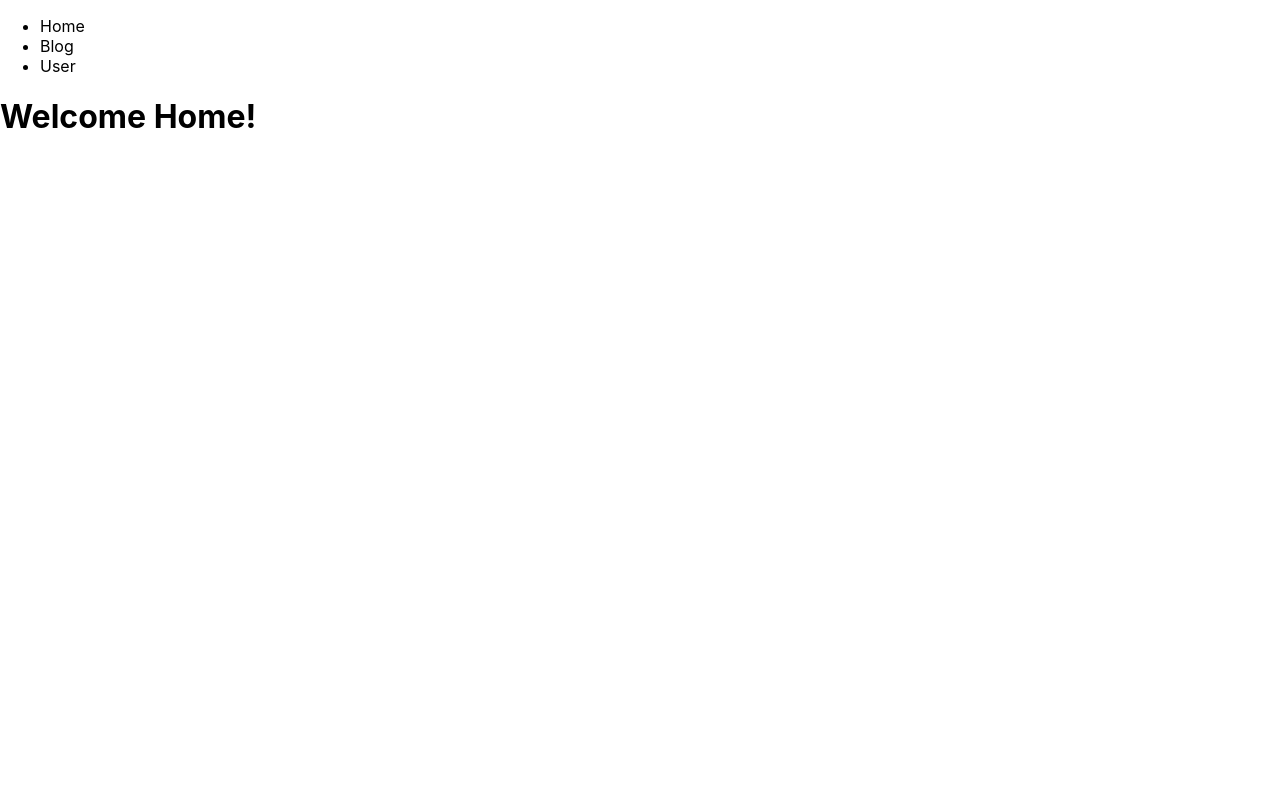
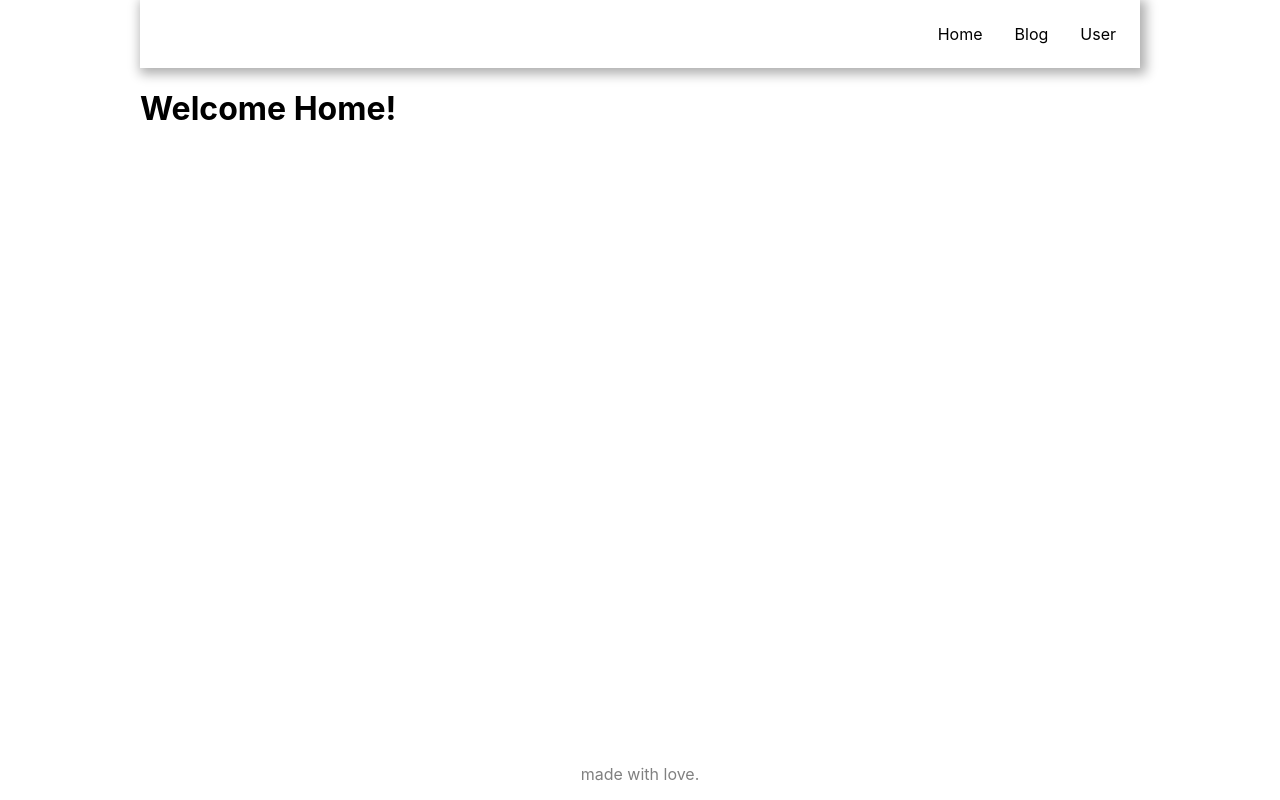
Before and after one commit to Permanaa/training-nextjs, a Next.js app: page / in a window 1280 px wide. Built offline with nearby package versions, Linux system fonts and the light colour scheme.

Commit message:
Add layout

```diff
--- /dev/null
+++ b/components/Footer/footer.module.css
@@ -0,0 +1,4 @@
+.title {
+  text-align: center;
+  color: gray;
+}
--- /dev/null
+++ b/components/Footer/index.tsx
@@ -0,0 +1,9 @@
+import styles from './footer.module.css'
+
+export default function Footer() {
+  return (
+    <footer>
+      <p className={styles.title}>made with love.</p>
+    </footer>
+  )
+}
--- /dev/null
+++ b/components/Header/header.module.css
@@ -0,0 +1,14 @@
+.container {
+  padding: 8px;
+  box-shadow: 3px 3px 11px 3px rgb(0 0 0 / 32%);
+}
+
+.list {
+  list-style: none;
+  display: flex;
+  justify-content: flex-end;
+}
+
+.item {
+  margin: 0px 16px;
+}
--- a/components/Header/index.tsx
+++ b/components/Header/index.tsx
@@ -1,12 +1,13 @@
 import Link from 'next/link'
+import styles from './header.module.css'
 
 export default function Header() {
   return (
-    <header>
-      <ul>
-        <li><Link href="/"><a>Home</a></Link></li>
-        <li><Link href="/blog"><a>Blog</a></Link></li>
-        <li><Link href="/user"><a>User</a></Link></li>
+    <header className={styles.container}>
+      <ul className={styles.list}>
+        <li className={styles.item}><Link href="/"><a>Home</a></Link></li>
+        <li className={styles.item}><Link href="/blog"><a>Blog</a></Link></li>
+        <li className={styles.item}><Link href="/user"><a>User</a></Link></li>
       </ul>
     </header>
   )
--- /dev/null
+++ b/layout/index.tsx
@@ -0,0 +1,21 @@
+import { ReactNode } from 'react'
+import Header from '../components/Header'
+import Footer from '../components/Footer'
+import styles from './layout.module.css'
+
+interface LayoutProps {
+  children: ReactNode;
+}
+
+const Layout = (props: LayoutProps) => {
+  const { children } = props
+  return (
+    <div className={styles.container}>
+      <Header />
+      <div className={styles.content}>{children}</div>
+      <Footer />
+    </div>
+  )
+}
+
+export default Layout
--- /dev/null
+++ b/layout/layout.module.css
@@ -0,0 +1,9 @@
+.container {
+  height: 100%;
+  display: flex;
+  flex-direction: column;
+}
+
+.content {
+  flex: 1;
+}
--- a/pages/blog.tsx
+++ b/pages/blog.tsx
@@ -1,5 +1,9 @@
+import Layout from '../layout'
+
 export default function Blog() {
   return (
-    <h1>Blog Page</h1>
+    <Layout>
+      <h1>Blog Page</h1>
+    </Layout>
   )
 }
--- a/pages/index.tsx
+++ b/pages/index.tsx
@@ -1,11 +1,12 @@
 import type { NextPage } from 'next'
-import Header from '../components/Header'
+import Layout from '../layout'
 
 const Home: NextPage = () => {
   return (
     <>
-      <Header />
-      <h1>Welcome Home!</h1>
+      <Layout>
+        <h1>Welcome Home!</h1>
+      </Layout>
     </>
   )
 }
--- a/pages/user/index.tsx
+++ b/pages/user/index.tsx
@@ -1,5 +1,9 @@
+import Layout from '../../layout'
+
 export default function Blog() {
   return (
-    <h1>User Page</h1>
+    <Layout>
+      <h1>User Page</h1>
+    </Layout>
   )
 }
--- a/styles/globals.css
+++ b/styles/globals.css
@@ -2,6 +2,9 @@ html,
 body {
   padding: 0;
   margin: 0;
+  max-width: 1000px;
+  margin: auto;
+  height: 100%;
   font-family: -apple-system, BlinkMacSystemFont, Segoe UI, Roboto, Oxygen,
     Ubuntu, Cantarell, Fira Sans, Droid Sans, Helvetica Neue, sans-serif;
 }
@@ -14,3 +17,7 @@ a {
 * {
   box-sizing: border-box;
 }
+
+#__next {
+  height: 100%;
+}
```
